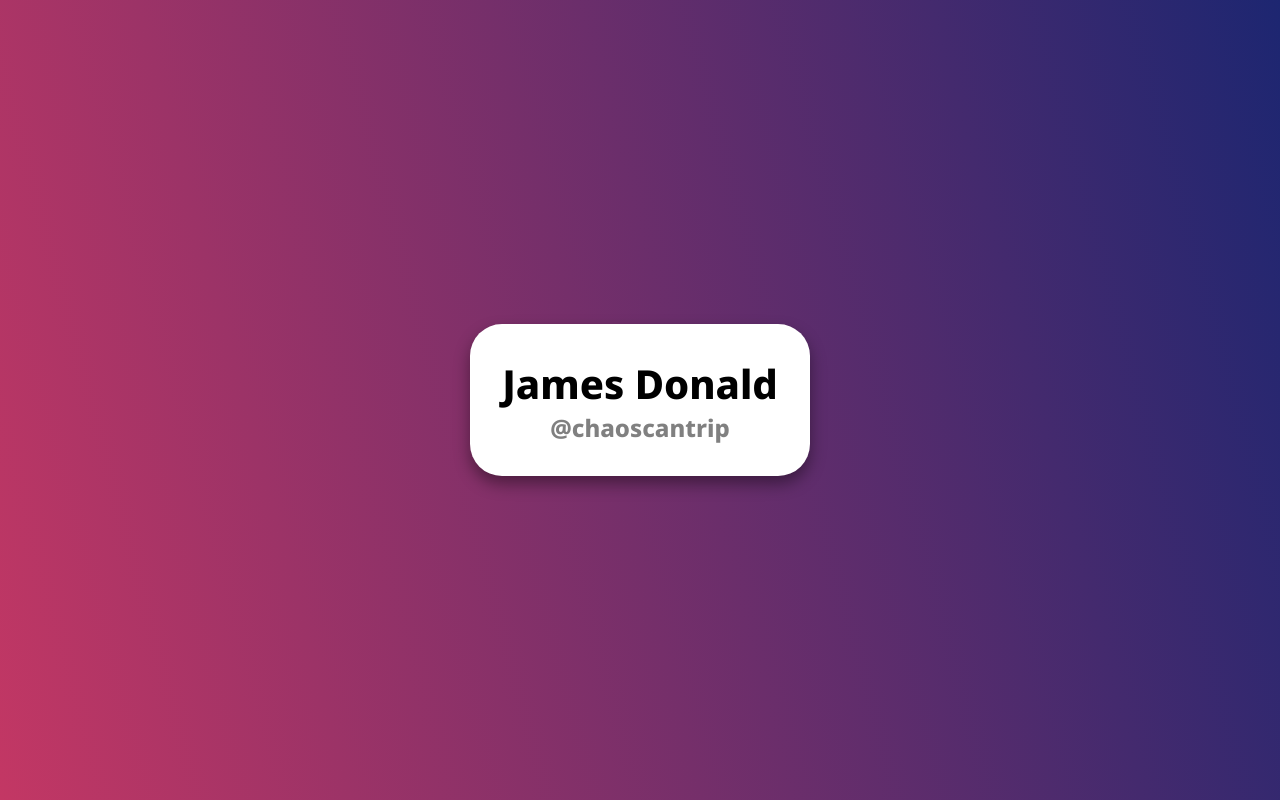
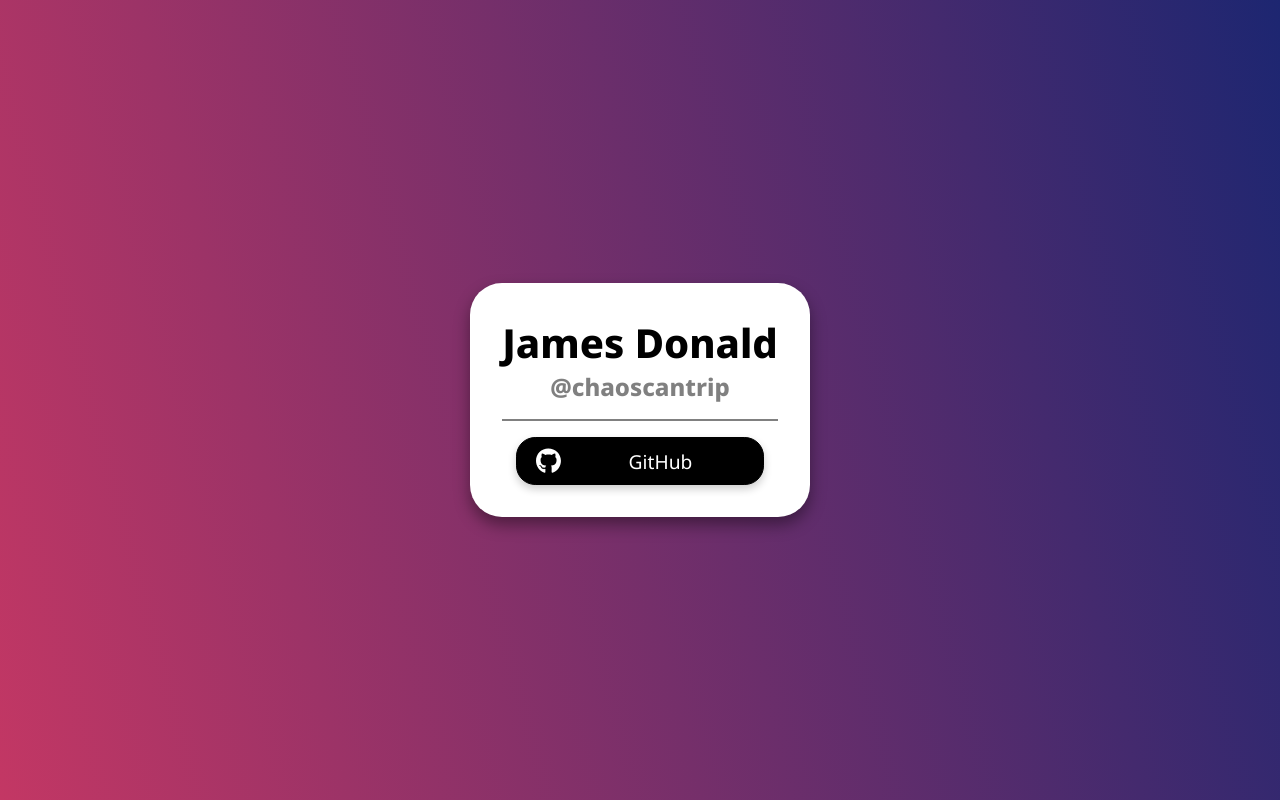
Before and after one commit to ChaosCantrip/Portfolio.Card, a Next.js app: page / in a window 1280 px wide. Built offline with nearby package versions, Linux system fonts and the light colour scheme.

Commit message:
Added first LinkBar

```diff
--- a/src/app/CardPage.module.css
+++ b/src/app/CardPage.module.css
@@ -23,6 +23,13 @@
     flex-direction: column;
     justify-content: center;
     align-items: center;
+    width: 100%;
+}
+
+.identity {
+    border-bottom: 2px solid grey;
+    padding-bottom: 1em;
+    margin-bottom: 1em;
 }
 
 .name {
@@ -32,3 +39,39 @@
 .tag {
     color: gray;
 }
+
+.link_bar {
+    width: 90%;
+    display: flex;
+    flex-direction: row;
+    justify-content: center;
+    align-items: center;
+    gap: 1rem;
+    text-decoration: none;
+    color: black;
+    box-shadow: 0 4px 8px 0 rgba(0,0,0,0.2);
+    font-size: 1.2em;
+}
+
+.link_bar_icon {
+    width: 1.3em;
+    height: auto;
+}
+
+.link_bar_text {
+    flex: 1;
+    text-align: center;
+}
+
+.github {
+    background: black;
+    color: white;
+    padding: 0.5em 1em;
+    border-radius: 1em;
+    border: 1px solid black;
+}
+
+.github:hover {
+    background: white;
+    color: black;
+}
--- a/src/app/page.js
+++ b/src/app/page.js
@@ -1,3 +1,5 @@
+import { FontAwesomeIcon } from "@fortawesome/react-fontawesome";
+import { faGithub } from "@fortawesome/free-brands-svg-icons";
 import styles from "./CardPage.module.css";
 
 export default function CardPage() {
@@ -7,6 +9,18 @@ export default function CardPage() {
                 <h1 className={styles.name}>James Donald</h1>
                 <h2 className={styles.tag}>@chaoscantrip</h2>
             </section>
+            <section className={styles.links}>
+                <LinkBar text="GitHub" styleName={styles.github} icon={faGithub} href="https://github.com/ChaosCantrip" />
+            </section>
         </div>
     )
 }
+
+function LinkBar({ text, styleName, icon, href }){
+    return (
+        <a href={href} className={`${styles.link_bar} ${styleName}`}>
+            <FontAwesomeIcon icon={icon} className={styles.link_bar_icon}/>
+            <p className={styles.link_bar_text}>{text}</p>
+        </a>
+    )
+}
```
